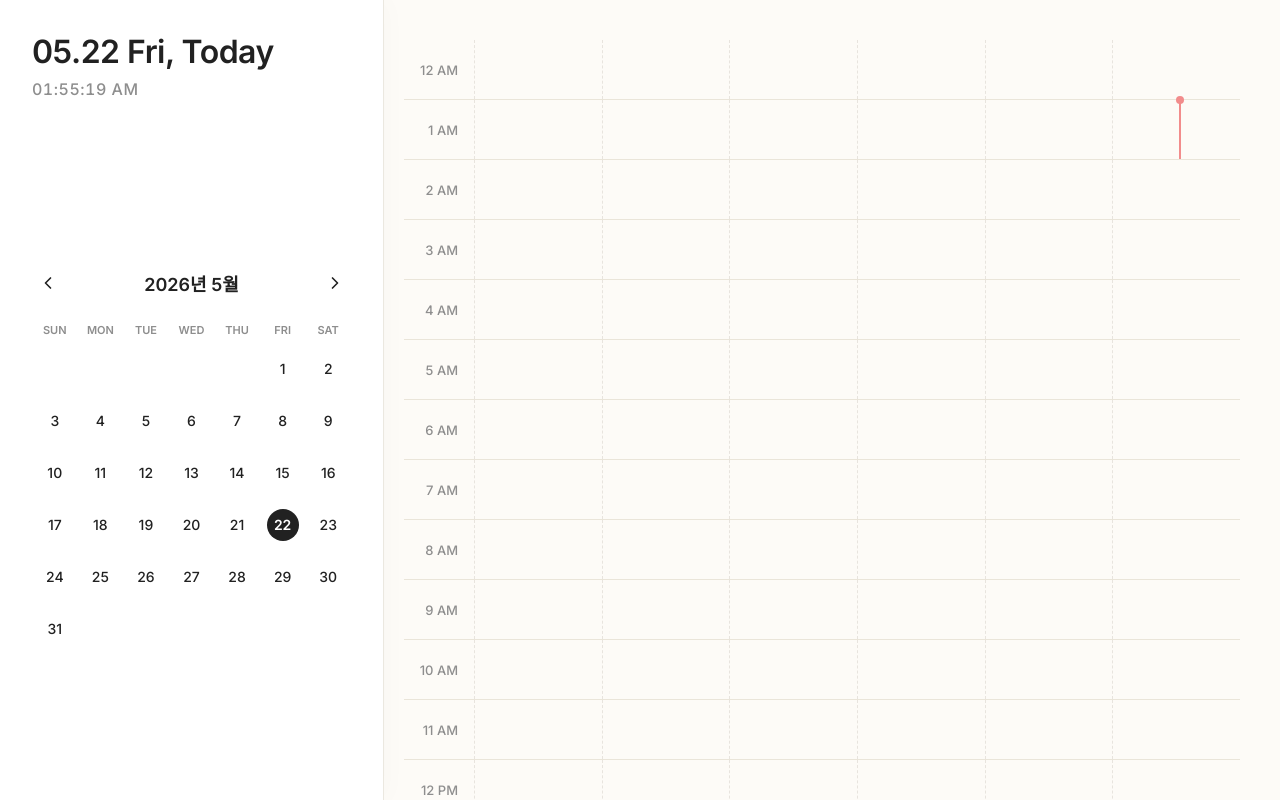
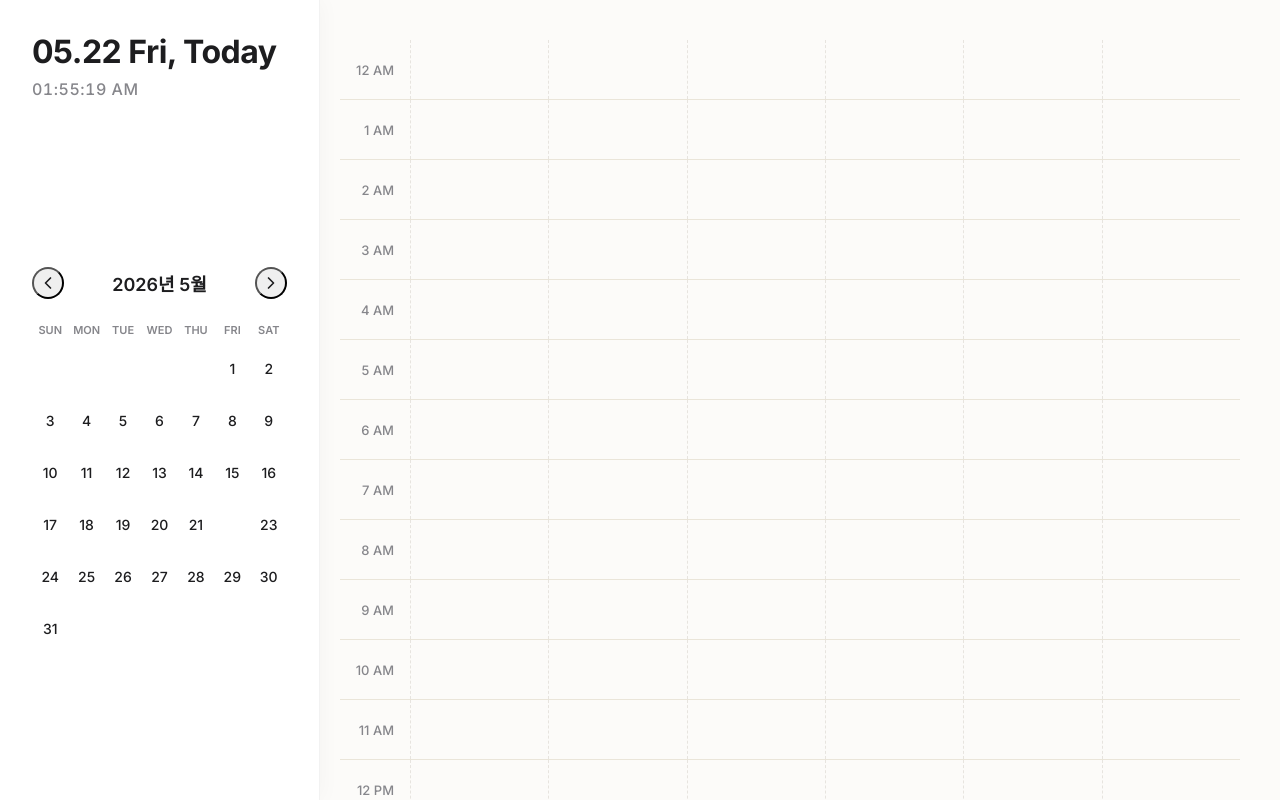
Before and after one commit to MinGs-0603/Organization, a React (Vite) app: page / in a window 1280 px wide. Built offline with nearby package versions, Linux system fonts and the light colour scheme.

Commit message:
Update index.css

```diff
--- a/src/index.css
+++ b/src/index.css
@@ -1,14 +1,23 @@
-@import url('https://fonts.googleapis.com/css2?family=Inter:wght@300;400;500;600&display=swap');
+@import url('https://fonts.googleapis.com/css2?family=Inter:wght@400;500;600;700&display=swap');
 
 :root {
-  --bg-cream: #FDFBF7;
-  --text-charcoal: #212121;
-  --text-muted: #8E8E8E;
-  --accent-coral: #F28C8C;
-  --border-light: #EBE8E0;
+  /* 1. 배경 & 기본 컬러 (Claude/Antigravity 감성의 따뜻한 크림색) */
+  --bg-cream: #FCFBF9;
   --surface-white: #FFFFFF;
-  --transition-smooth: all 0.4s cubic-bezier(0.25, 0.8, 0.25, 1);
-  --shadow-soft: 0 8px 30px rgba(0, 0, 0, 0.08);
+
+  /* 2. 텍스트 컬러 (애플 특유의 다크 그레이, 완전한 검은색이 아님) */
+  --text-main: #1D1D1F;
+  --text-muted: #86868B;
+
+  /* 3. 포인트 컬러 (토스 라이트의 쨍하고 세련된 블루) */
+  --toss-blue: #3182F6;
+  --grid-line: rgba(0, 0, 0, 0.05); /* 아주 연하고 미세한 그리드 선 */
+
+  /* 4. 형태 & 애니메이션 (견고한 레이아웃과 버터처럼 부드러운 움직임) */
+  --radius-lg: 16px;
+  --radius-md: 8px;
+  --shadow-apple: 0 8px 30px rgba(0, 0, 0, 0.06);
+  --transition-smooth: all 0.4s cubic-bezier(0.16, 1, 0.3, 1);
 }
 
 * {
@@ -18,64 +27,39 @@
 }
 
 body {
-  font-family: 'Inter', sans-serif;
+  font-family: 'Inter', -apple-system, BlinkMacSystemFont, "Segoe UI", Roboto, Helvetica, Arial, sans-serif;
   background-color: var(--bg-cream);
-  color: var(--text-charcoal);
+  color: var(--text-main);
   -webkit-font-smoothing: antialiased;
   -moz-osx-font-smoothing: grayscale;
-  overflow: hidden; /* We'll handle scroll in the grid component to keep header sticky */
+  overflow: hidden; /* 전체 스크롤 방지, 그리드 안에서만 스크롤 */
 }
 
-/* Custom Scrollbar for minimalistic look */
-::-webkit-scrollbar {
-  width: 4px;
-}
-::-webkit-scrollbar-track {
-  background: transparent;
-}
-::-webkit-scrollbar-thumb {
-  background: var(--border-light);
-  border-radius: 4px;
-}
-::-webkit-scrollbar-thumb:hover {
-  background: var(--text-muted);
-}
-
+/* 전체 레이아웃 (App.jsx) */
 .app-container {
   display: flex;
   height: 100vh;
   width: 100vw;
   background-color: var(--bg-cream);
-  overflow: hidden;
 }
 
+/* 사이드바 */
 .sidebar {
-  width: 30%;
-  min-width: 320px;
-  max-width: 420px;
-  border-right: 1px solid var(--border-light);
+  width: 320px;
   background-color: var(--surface-white);
   display: flex;
   flex-direction: column;
   z-index: 10;
-  box-shadow: 4px 0 24px rgba(0, 0, 0, 0.02);
+  box-shadow: 2px 0 20px rgba(0, 0, 0, 0.03); /* 오른쪽으로 은은하게 퍼지는 그림자 */
+  border-right: 1px solid var(--grid-line);
   padding: 32px;
 }
 
+/* 메인 영역 */
 .main-area {
   flex: 1;
   display: flex;
   flex-direction: column;
   position: relative;
   background-color: var(--bg-cream);
-  overflow: hidden;
 }
-
-button {
-  font-family: inherit;
-  border: none;
-  background: none;
-  cursor: pointer;
-  color: inherit;
-  outline: none;
-}
```
